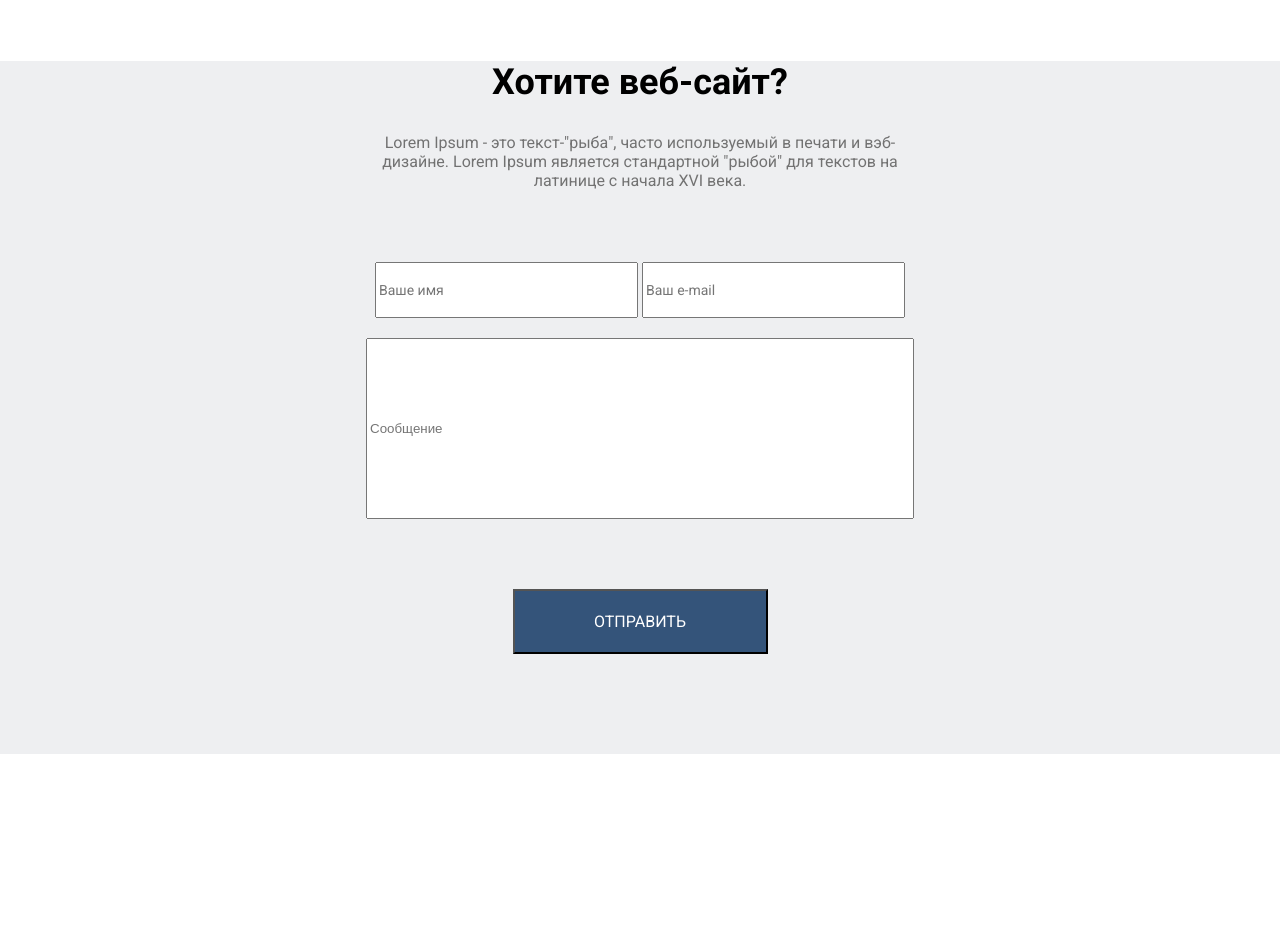
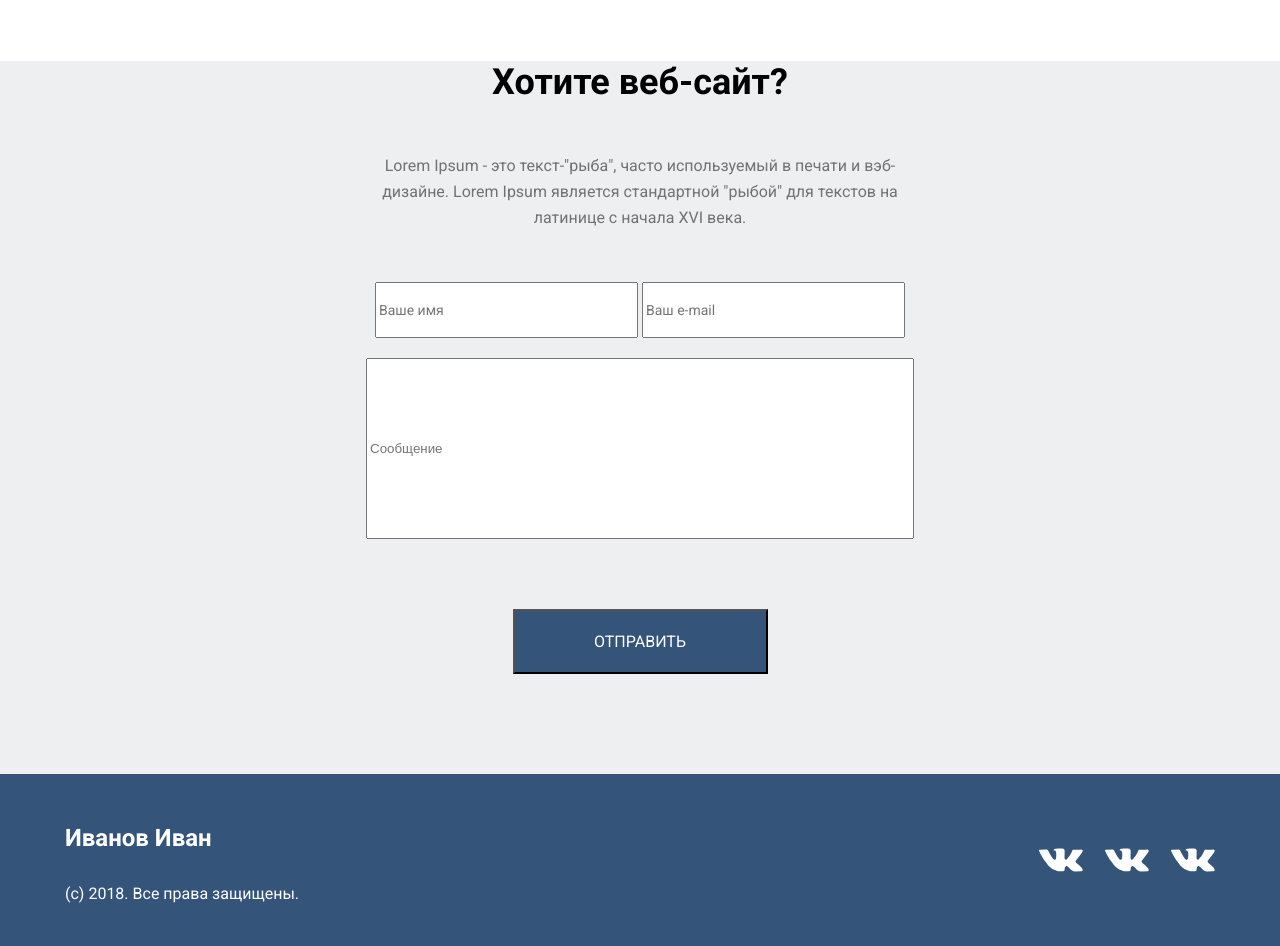
Before and after one commit to zikn/verctka, a plain HTML site: page index.html in a window 1280 px wide. Shown: the part 4320-5266 px from the top of the page. Before the commit the page ends 5074 px from the top, so only its background shows below. Drawn offline with Linux system fonts and the light colour scheme.

Commit message:
footer+question

```diff
--- /dev/null
+++ b/components/_footer.scss
@@ -0,0 +1,28 @@
+.footer {
+    background: #34547a;
+
+    &__content {
+        display: flex;
+        justify-content: space-between;
+    }
+    &__inner {
+        display: flex;
+        align-items: center;
+        gap: 22px;
+    }
+    &__info {
+        h2 {
+            color: #fff;
+            font-family: "Roboto";
+            width: 175px;
+            height: 40px;
+            margin-top: 50px;
+        }
+        p {
+            color: #fff;
+            font-family: "Roboto";
+            height: 12px;
+            margin-bottom: 50px;
+        }
+    }
+}
--- a/components/_question.scss
+++ b/components/_question.scss
@@ -8,6 +8,7 @@
         h2 {
             font-family: "Roboto";
             font-size: 36px;
+            margin-bottom: 50px;
         }
         p {
             font-family: "Roboto";
@@ -15,6 +16,7 @@
             height: 64px;
             color: #727272;
             margin: 0 auto;
+            line-height: 26px;
         }
 
     }
@@ -22,6 +24,7 @@
     &__inner {
         text-align: center;
         gap: 30px;
+
 
         .sos {
             width: 540px;
--- a/index.html
+++ b/index.html
@@ -143,5 +143,20 @@
             </div>
         </div>
     </section>
+    <section class="footer">
+        <div class="container">
+            <div class="footer__content">
+                <div class="footer__info">
+                    <h2>Иванов Иван</h2>
+                    <p>(с) 2018. Все права защищены.</p>
+                </div>
+                <div class="footer__inner">
+                    <img src="./assets/icons/footer-img.svg" alt="">
+                    <img src="./assets/icons/footer-img.svg" alt="">
+                    <img src="./assets/icons/footer-img.svg" alt="">
+                </div>
+            </div>
+        </div>
+    </section>
 </body>
 </html>
--- a/index.scss
+++ b/index.scss
@@ -9,3 +9,4 @@
 @import './components/new';
 @import './components/micro';
 @import './components/question';
+@import './components/footer';
```
Also changed, not shown: assets/icons/footer-img.svg (added), css/index.css, 1 other file.
